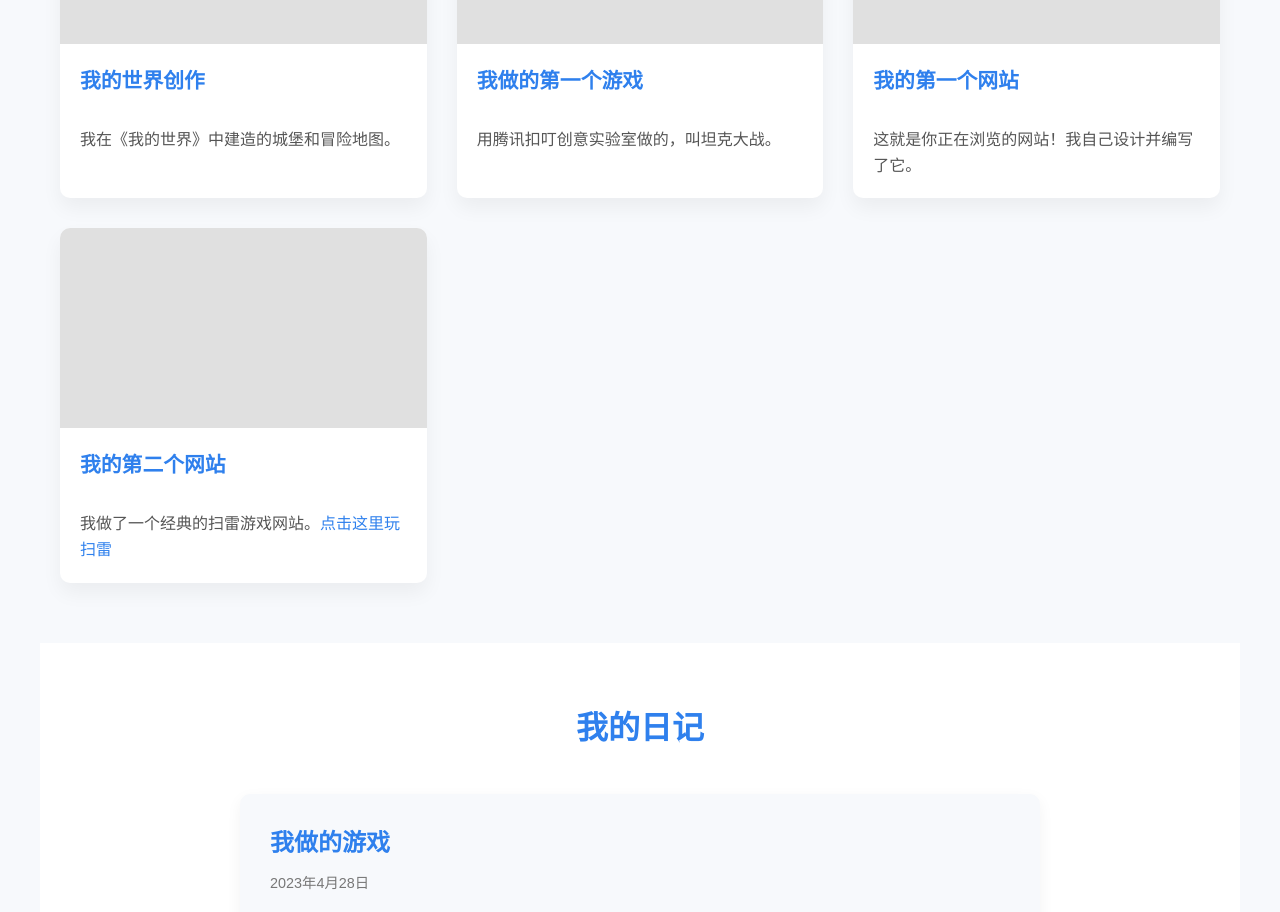
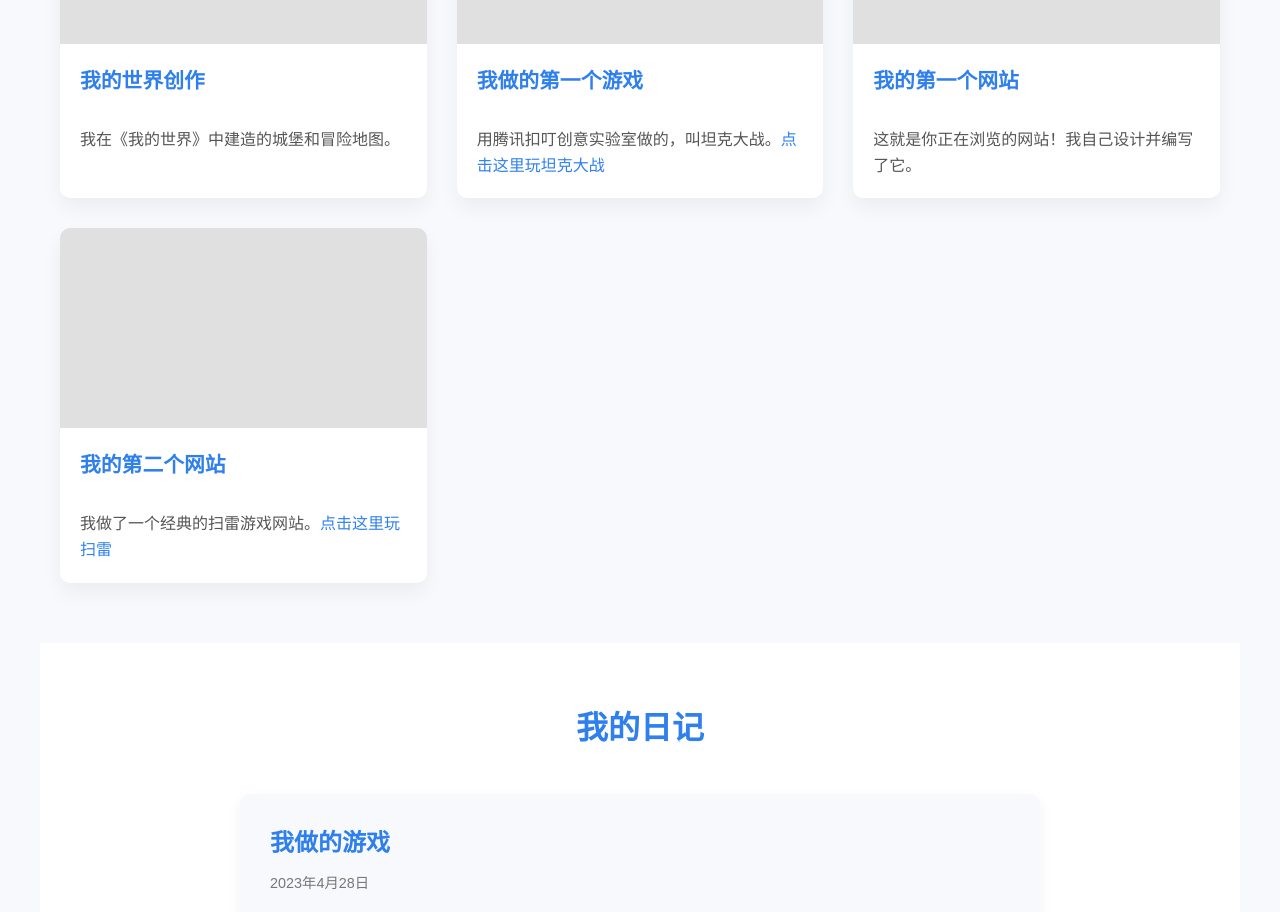
Before and after one commit to mat-shark/game, a plain HTML site: page index.html in a window 1280 px wide. Shown: the part 1660-2572 px from the top of the page. Drawn offline with Linux system fonts and the light colour scheme.

Commit message:
wo tian jia le tan ke da zhan

```diff
--- a/index.html
+++ b/index.html
@@ -76,8 +76,8 @@
                 <div class="project-card">
                     <div class="project-image placeholder"></div>
                     <h3>我做的第一个游戏</h3>
-                    <p>用腾讯扣叮创意实验室做的，叫坦克大战。</p>
-                </div>
+                    <p>用腾讯扣叮创意实验室做的，叫坦克大战。<a href="https://coding.qq.com/project-detail/projectId/5297316/period/publish" target="_blank" rel="noopener noreferrer">点击这里玩坦克大战</a></p>
+		</div>
                 <div class="project-card">
                     <div class="project-image placeholder"></div>
                     <h3>我的第一个网站</h3>
```
